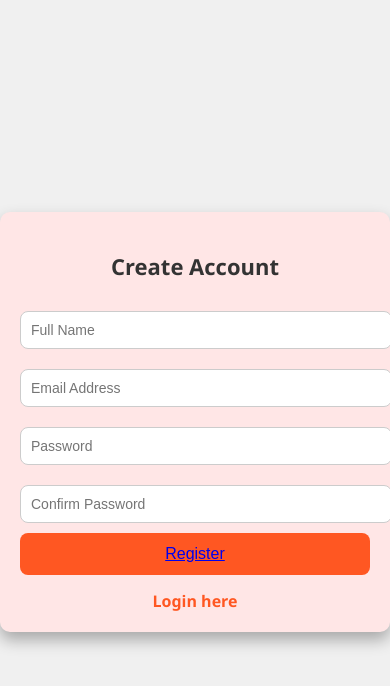
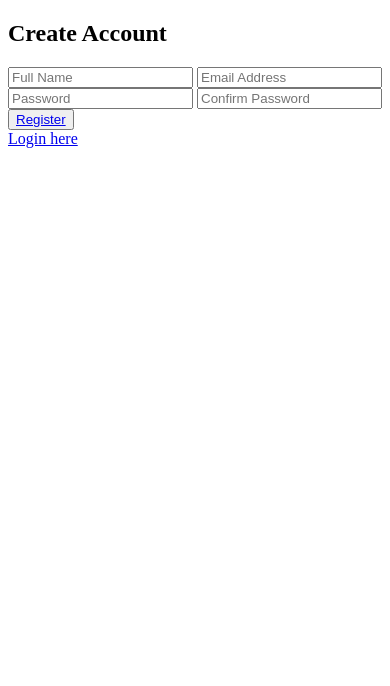
Before and after one commit to siddhikharde/icp12-group-project-2-css-github-biteblomms, a plain HTML site: page pages/registration.html in a window 390 px wide. Drawn offline with Linux system fonts and the light colour scheme.

Commit message:
Update registration.html
new changes added

```diff
--- a/pages/registration.html
+++ b/pages/registration.html
@@ -4,114 +4,7 @@
   <meta charset="UTF-8" />
   <meta name="viewport" content="width=device-width, initial-scale=1.0"/>
   <title>Food Website Registration</title>
-  <style>
-    body {
-      margin: 0;
-      font-family: 'Segoe UI', sans-serif;
-      background-color:#f0f0f0;
-      height: 100vh;
-      display: flex;
-      justify-content: center;
-      align-items: center;
-    }
 
-    .register-box {
-      background:#ffe6e6;
-      padding: 40px;
-      border-radius: 15px;
-      width: 350px;
-      box-shadow: 0 8px 16px rgba(0, 0, 0, 0.3);
-      animation: slideIn 0.8s ease;
-    }
-
-    @keyframes slideIn {
-      from {
-        transform: translateY(-50px);
-        opacity: 0;
-      }
-      to {
-        transform: translateY(0);
-        opacity: 1;
-      }
-    }
-
-    .register-box h2 {
-      text-align: center;
-      color: #333;
-      margin-bottom: 20px;
-    }
-
-    .register-box input[type="text"],
-    .register-box input[type="email"],
-    .register-box input[type="password"] {
-      width: 100%;
-      padding: 10px;
-      margin: 10px 0;
-      border: 1px solid #ccc;
-      border-radius: 8px;
-      transition: border 0.3s;
-    }
-
-    .register-box input:focus {
-      border-color: #ff5722;
-      outline: none;
-    }
-
-    .register-box button {
-      width: 100%;
-      padding: 12px;
-      text-decoration: none;
-      border: none;
-      background-color: #ff5722;
-      color: white;
-      font-size: 16px;
-      border-radius: 8px;
-      cursor: pointer;
-      transition: background 0.3s;
-    }
-
-    .register-box button:hover {
-      background-color: #e64a19;
-    }
-
-    .login-link {
-      margin-top: 15px;
-      text-align: center;
-    }
-
-    .login-link a {
-      text-decoration: none;
-      color: #ff5722;
-      font-weight: bold;
-    }
-
-    .login-link a:hover {
-      text-decoration: underline;
-    }
-    @media (max-width: 570px) {
-    .register-box {
-        width: 90%;
-      padding:20px;
-    border-radius: 10px;
-   }
-     .body {
-    background-position: center;
-   background-size: cover;
-   padding:20px;
-
-}
-.register-box h2{
-   font-size: 22px;
-}
-.register-box input[type="text"],
-    .register-box input[type="email"],
-    .register-box input[type="password"],
-    .register-btn{
-      font-size: 14px;
-      padding: 10px;
-    }
-    }
-  </style>
 </head>
 <body>
 
```
